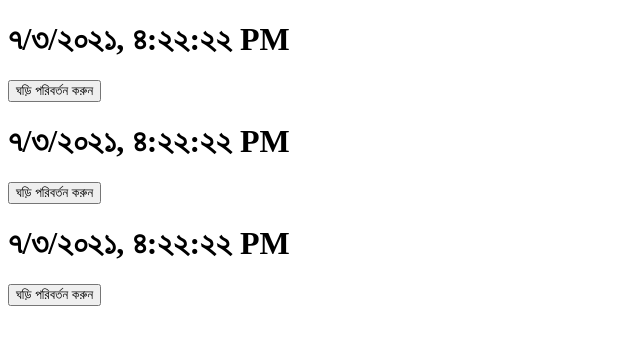
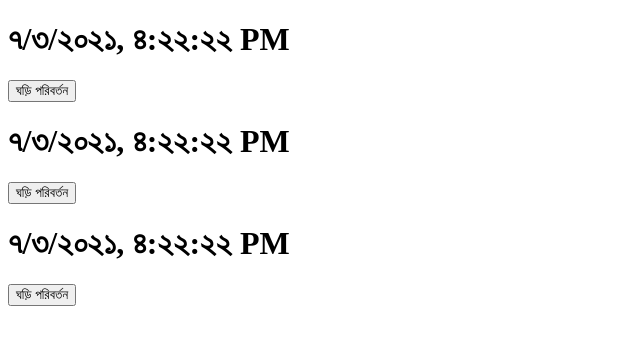
Before and after one commit to asadsanto10/react-basics, a React (Create React App) app: page / in a window 1280 px wide. Shown: the top 344 px of the page, without its empty margins (0-640 px from the left). Built offline with nearby package versions, Linux system fonts and the light colour scheme.

Commit message:
es lint update

```diff
--- a/src/component/Button.js
+++ b/src/component/Button.js
@@ -15,7 +15,7 @@ class Button extends React.Component {
     return (
       <>
         <button type="button" onClick={() => change(locale)}>
-          {locale === 'bn-Bd' ? 'Click here' : 'ঘড়ি পরিবর্তন করুন'}
+          {locale === 'bn-Bd' ? 'Click here' : 'ঘড়ি পরিবর্তন'}
         </button>
         {show && <p>lorem</p>}
       </>
```
